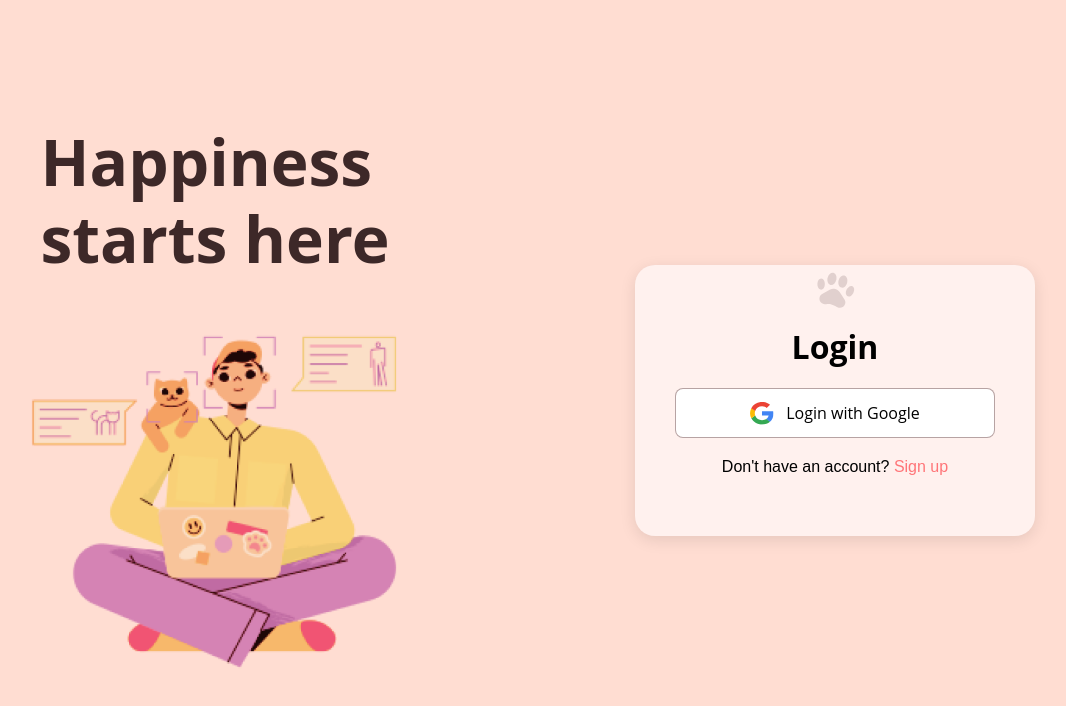
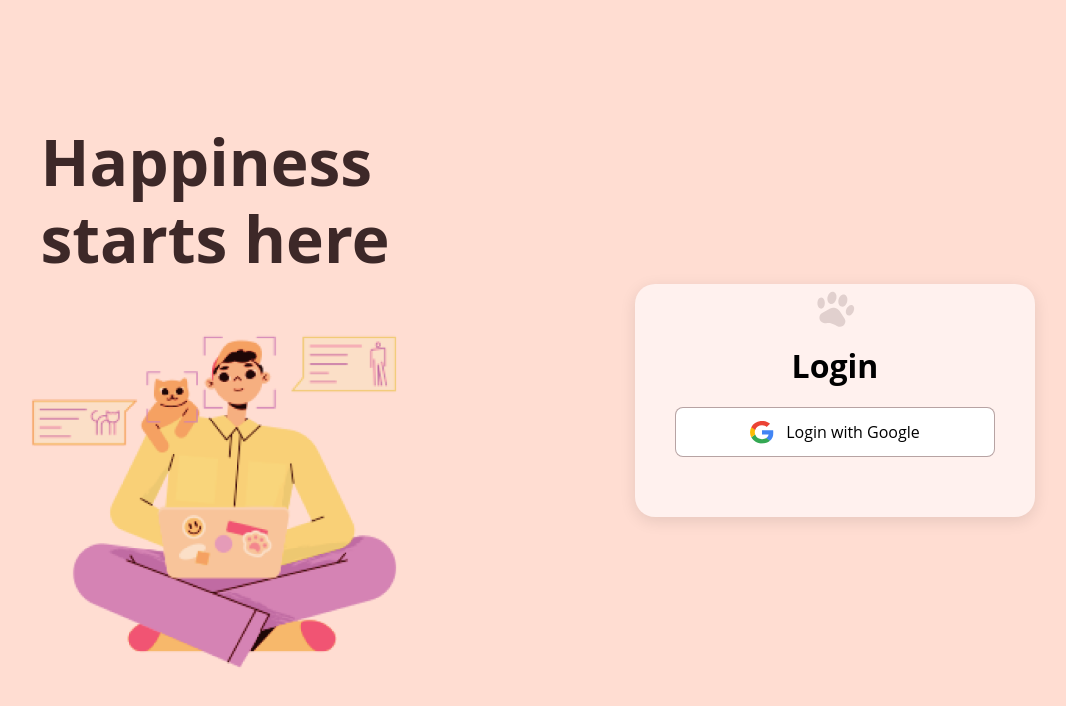
Before and after one commit to Sunzhuofan-Apple/petpals, a React (Create React App) app: page /Register in a window 1280 px wide. Shown: the top 706 px of the page, without its empty margins (115-1181 px from the left). Built offline with nearby package versions, Linux system fonts and the light colour scheme.

Commit message:
delete sign up sentence in register page

```diff
--- a/src/components/Register.js
+++ b/src/components/Register.js
@@ -32,9 +32,6 @@ export const Register = () => {
             />
             <span>Login with Google</span>
           </div>
-          <p className="sign-up-text">
-            Don't have an account? <span className="sign-up-link">Sign up</span>
-          </p>
         </div>
       </div>
     </div>
--- a/src/styles/Register.css
+++ b/src/styles/Register.css
@@ -85,15 +85,3 @@
   height: 24px;
   margin-right: 12px;
 }
-
-.sign-up-text {
-  font-family: "Karla", sans-serif;
-  font-size: 16px;
-  color: #000000;
-  margin-top: 20px;
-}
-
-.sign-up-link {
-  color: #ff7578;
-  cursor: pointer;
-}
```
Also changed, not shown: src/styles/HomePage.css (line endings or trailing spaces).
